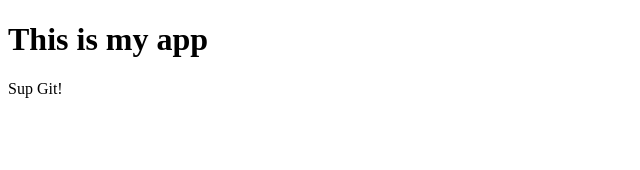
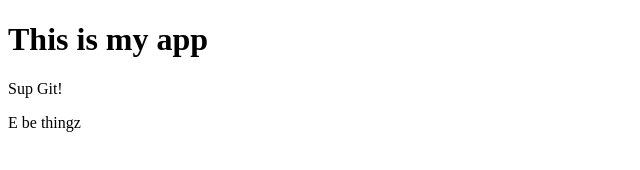
Before and after one commit to TheAlienCodes/testSample, a plain HTML site: page index.html in a window 1280 px wide. Shown: the full height of the page, 0-640 px from the left. Drawn offline with Linux system fonts and the light colour scheme.

```diff
--- a/index.html
+++ b/index.html
@@ -8,5 +8,8 @@
 <body>
     <h1>This is my app</h1>
     <p>Sup Git!</p>
+    <span>
+        E be thingz
+    </span>
 </body>
 </html>
```
Also changed, not shown: log.txt (added), login.html (added).
